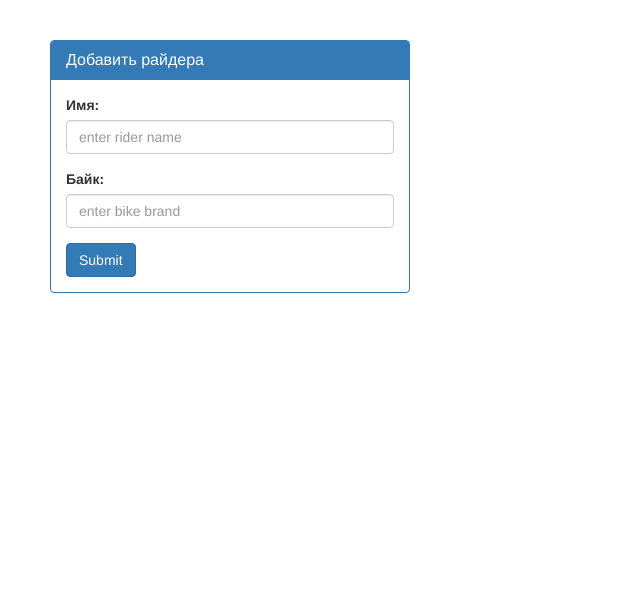
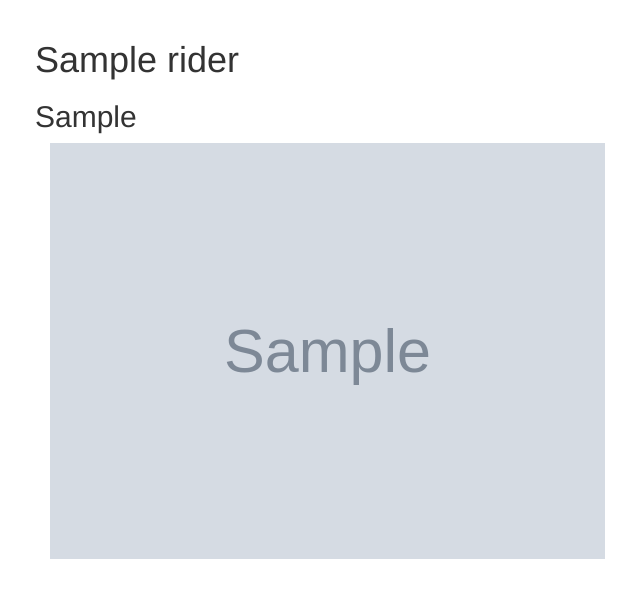
Before and after one commit to iKozzz/MTBRB, a Django app: page /rider_details/1 in a window 1280 px wide. Shown: the part 52-650 px from the top of the page, without its empty margins (20-660 px from the left). Run offline with Django 3.2, Linux system fonts and the light colour scheme; tables that the repository leaves empty hold one stand-in row (values such as "Sample post"); grey boxes marked "Sample" are stand-in pictures; some libraries are stand-ins or nearby versions.

Commit message:
moving forward

```diff
--- a/MTBRB/settings.py
+++ b/MTBRB/settings.py
@@ -31,7 +31,7 @@
 # Application definition
 
 INSTALLED_APPS = [
-    'em',
+    'em.apps.EmConfig',
     'django.contrib.admin',
     'django.contrib.auth',
     'django.contrib.contenttypes',
--- a/em/templates/em/base.html
+++ b/em/templates/em/base.html
@@ -22,8 +22,8 @@
         </div>
         <div class="navbar-collapse collapse">
             <ul class="nav navbar-nav">
-                <li><a href="{% url 'em:stage_list_page' %}">Этапы</a></li>
-                <li><a href="{% url 'em:cancel_race_page' %}">Заезды</a></li>
+                <li><a href="{% url 'em:results' %}">Этапы</a></li>
+                <li><a href="{% url 'em:results' %}">Заезды</a></li>
                 <li><a href="{% url 'em:results' %}">Лидеры</a></li>
             </ul>
         </div><!--/.nav-collapse -->
--- a/em/templates/em/rider_details.html
+++ b/em/templates/em/rider_details.html
@@ -1,33 +1,17 @@
 {% extends 'em/base.html' %}
 
 {% block body_block %}
-<h1>{{ rider.rider_name }}</h1>
-<h2>{{ rider.rider_info }}</h2>
 
-<div class="row">
-    <div class="col-md-4">
-        <div class="panel panel-primary">
-            <div class="panel-heading">
-                <h3 class="panel-title">Добавить райдера</h3>
+    <div class="row">
+        <div class="col-md-6">
+            <div class="row">
+                <h1>{{ rider.name }}</h1>
+                <h2>{{ rider.info }}</h2>
             </div>
-            <div class="panel-body">
-                <form action="{% url 'em:rider_add' %}" method="post">
-                    {% csrf_token %}
-                    <div class="form-group">
-                        <label for="rider_name">Имя:</label>
-                        <input class="form-control" type="text" size="30" name="rider_name" id="rider_name" placeholder="enter rider name">
-                    </div>
-                    <div class="form-group">
-                        <label for="rider_bike">Байк:</label>
-                        <input class="form-control" type="text" size="20" name="rider_bike" id="rider_bike" placeholder="enter bike brand">
-                    </div>
-                    <button type="submit" class="btn btn-primary">Submit</button>
-                </form>
+            <div class="row">
+                <img class="col-md-12 img-rounded" src="{{ rider.photo.url }}" alt="rider_photo">
             </div>
         </div>
     </div>
-</div>
-
-{% if error_message %}<p><strong>{{ error_message }}</strong></p>{% endif %}
 
 {% endblock %}
--- a/em/views.py
+++ b/em/views.py
@@ -1,6 +1,4 @@
-from django.http import HttpResponseRedirect
 from django.shortcuts import render, get_object_or_404, redirect
-from django.urls import reverse
 from django.views import generic
 
 from em.forms import RiderAddForm
@@ -12,7 +10,7 @@
     context_object_name = 'riders_list'
 
     def get_queryset(self):
-        return Rider.objects.order_by('rider_name')[:]
+        return Rider.objects.order_by('name')[:]
 
 
 class RiderDetailsView(generic.DetailView):
```
Also changed, not shown: em/templates/em/index.html (+12 -8 lines), em/templates/em/rider_add_form.html (+16 -5 lines), 1 other file.
